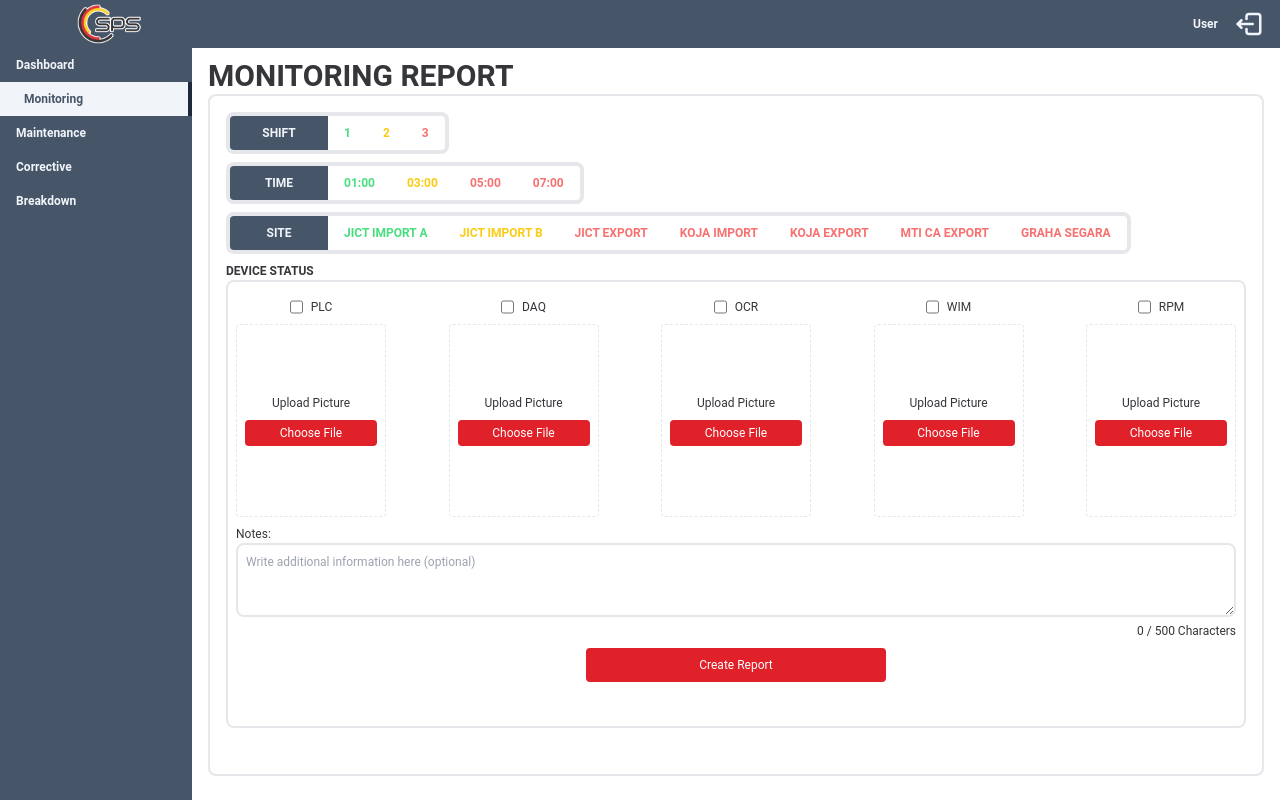
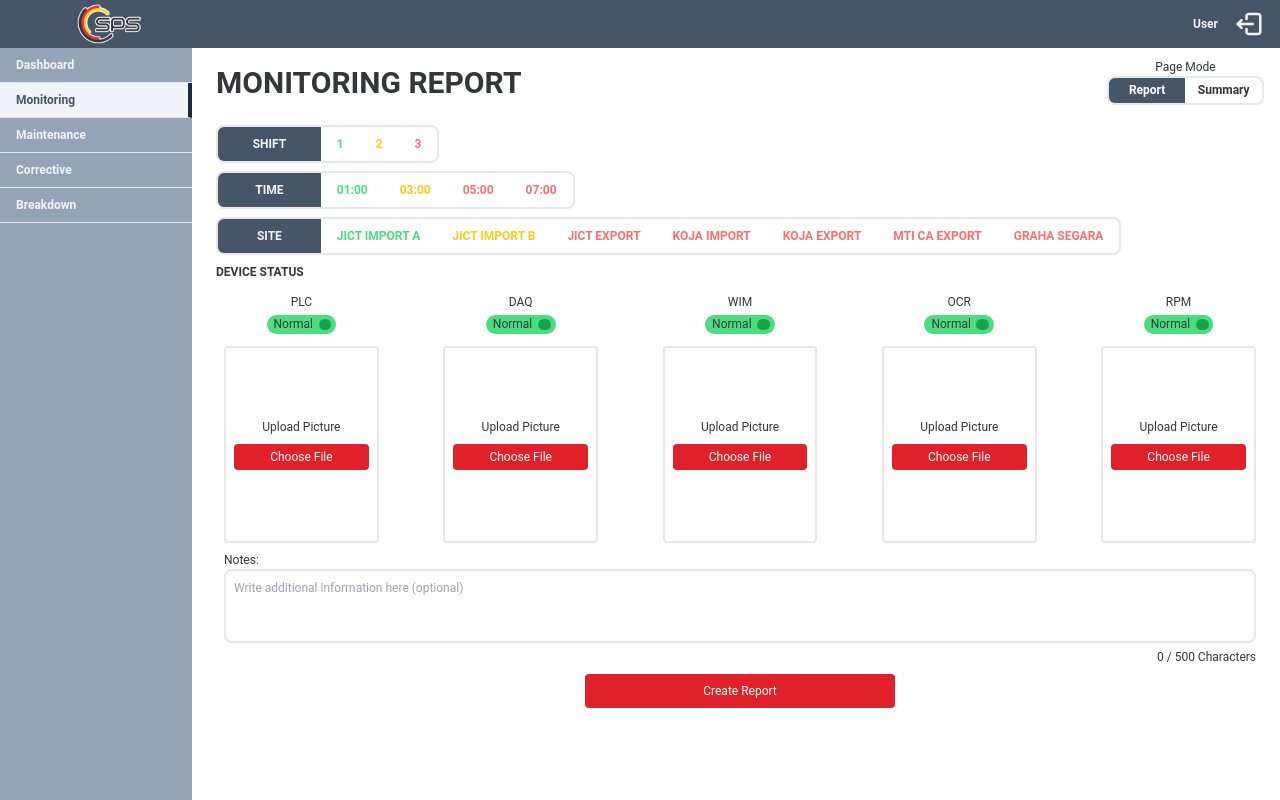
Before and after one commit to ibnusyadzali/oncheck, a React (Create React App) app in the folder frontend/: page /monitoring in a window 1280 px wide. Built offline with nearby package versions, Linux system fonts and the light colour scheme.

Commit message:
toggle button, page mode, keterangan tambahan device status, mulai summary report page

```diff
--- a/frontend/src/components/Input.jsx
+++ b/frontend/src/components/Input.jsx
@@ -7,7 +7,7 @@ const Input = ({ type, placeholder, value, onChange, className }) => {
       placeholder={placeholder}
       value={value}
       onChange={onChange}
-      className={`my-2 py-1 px-2 border-2 rounded-md border-slate-300  ${className}`}
+      className={`mb-2 py-1 px-2 border-2 rounded-md border-slate-200  ${className}`}
     />
   );
 };
--- a/frontend/src/components/Label.jsx
+++ b/frontend/src/components/Label.jsx
@@ -5,7 +5,7 @@ const Label = ({ text, htmlFor, className}) => {
     <div>
       <label
       htmlFor={htmlFor}
-      className={` ${className}`}
+      className={`${className}`}
       >
         {text}
       </label>
--- a/frontend/src/components/NavBar.jsx
+++ b/frontend/src/components/NavBar.jsx
@@ -65,13 +65,13 @@ const NavBar = () => {
           />
         </div>
       </div>
-      <div className="bg-slate-600 w-[15%] h-[94%] fixed top-[6%]">
+      <div className="bg-slate-400 w-[15%] h-[94%] fixed top-[6%]">
         <ul className="font-semibold text-slate-100">
           {sidevar.map(({ id, to, page }) => (
             <li
               key={id}
-              className={`cursor-pointer pl-4 py-2 hover:bg-slate-100 hover:text-slate-600 hover:pl-6 ${
-                location.pathname === to ? "border-r-4 border-slate-800 bg-slate-100 text-slate-600 pl-6" : ""
+              className={`cursor-pointer border-b-[1px] border-slate-200 pl-4 py-2 hover:bg-slate-100 hover:text-slate-600 hover:pl-6 ${
+                location.pathname === to ? "border-r-4 border-r-slate-800 bg-slate-100 text-slate-600" : ""
               } duration-200`}
               onClick={() => navigate(to)}
             >
--- a/frontend/src/components/OptionButton.jsx
+++ b/frontend/src/components/OptionButton.jsx
@@ -4,7 +4,7 @@ const OptionButton = ({ name, buttonArray, onClick, flag }) => {
     // console.log(buttonArray)
   return (
     <div>
-        <button disabled className="w-[10%] py-2 px-4 font-semibold rounded-s-lg bg-slate-600 text-slate-100 border-s-4 border-y-4">
+        <button disabled className="w-[10%] py-2 px-4 font-semibold rounded-s-lg bg-slate-600 text-slate-100 border-s-2 border-y-2">
             {name}
         </button>
         {buttonArray.map(({id, content, className, disabled, status}) => (
@@ -13,7 +13,7 @@ const OptionButton = ({ name, buttonArray, onClick, flag }) => {
             className={`px-4 py-2 font-semibold hover:bg-slate-200 duration-200
                 ${status === "complete" && flag == content ? "bg-green-400 text-slate-100 hover:text-green-400" : status === "complete" ? "text-green-400" : ""}
                 ${status === "incomplete" && flag == content ? "bg-yellow-400 text-slate-100 hover:text-yellow-400" : status === "incomplete" ? "text-yellow-400" : ""}
-                ${status === "empty" && flag == content ? "bg-red-400 text-slate-100 hover:text-red-400" : status === "empty" ? "text-red-400" : ""}
+                ${status === "empty" && flag == content ? "bg-primary text-slate-100 hover:text-primary" : status === "empty" ? "text-red-400" : ""}
                 ${flag == content && "text-slate-100" }
              ${className}`}
             onClick={(event) => onClick(event,content)}
--- /dev/null
+++ b/frontend/src/components/SwitchButton.jsx
@@ -0,0 +1,52 @@
+import React from "react";
+
+const SwitchButton = ({ deviceState, onClick }) => {
+  const deviceArray = Object.entries(deviceState).map(
+    ([key, value], index) => ({
+      id: index,
+      deviceName: key,
+      state: value,
+    })
+  );
+  return (
+    <ul className="w-full h-1/4 my-1 flex flex-row justify-between ">
+      {deviceArray.map(({ id, deviceName, state }) => (
+        <li
+          key={id}
+          className="w-[15%] h-[100%] flex flex-col gap-1 items-center"
+        >
+          <label
+            htmlFor={`switchButton${id}`}
+            className="cursor-pointer uppercase"
+          >
+            {deviceName}
+          </label>
+          <button
+            id={`switchButton${id}`}
+            onClick={(event) => onClick(event, id)}
+            className={`relative duration-300 w-[45%] h-[40%] p-1 px-2 ${
+              state ? "bg-green-400" : "bg-red-400"
+            } rounded-full flex flex-row hover:ring-2 hover:ring-tertiary`}
+          >
+            <div
+              className={`absolute flex flex-col justify-center inset-0 w-[50%] h-[100%] transform transition-transform duration-300
+                ${state ? "translate-x-[20%]" : "translate-x-[80%]"}`}
+            >
+              {state ? "Normal" : "Down"}
+            </div>
+            <div
+              className={`absolute w-[30%] h-[100%] inset-0 rounded-full transform transition-transform duration-300 border-4
+                ${
+                  state
+                    ? "bg-green-600 border-green-400 translate-x-[230%]"
+                    : "bg-primary border-red-400 translate-x-0"
+                }`}
+            ></div>
+          </button>
+        </li>
+      ))}
+    </ul>
+  );
+};
+
+export default SwitchButton;
--- a/frontend/src/components/UploadImage.jsx
+++ b/frontend/src/components/UploadImage.jsx
@@ -11,7 +11,7 @@ const UploadImage = ({
   index,
 }) => {
   return (
-    <li className="w-[15%] h-[100%] flex flex-col justify-between border border-dashed rounded p-2">
+    <li className="w-[15%] h-[100%] flex flex-col justify-between border-2 rounded p-2">
       <input
         key={inputKey}
         ref={fileInputRef}
@@ -25,7 +25,7 @@ const UploadImage = ({
         <div className="group relative">
           <p className="text-sm w-full truncate">
             {loadingState ? "Uploading file..." : fileName}{" "}
-            <span className="absolute hidden group-hover:block bg-slate-600 text-white text-sm rounded p-2 shadow-lg z-10 w-max -left-[6%] transform translate-y-0">
+            <span className="whitespace-normal max-w text-center absolute hidden group-hover:block bg-slate-600 text-white text-sm rounded p-1 shadow-lg z-10 -left-[6%] transform translate-y-0 translate-x-[2.5%]">
               {fileName}
             </span>
           </p>
--- a/frontend/src/views/MonitoringPage.jsx
+++ b/frontend/src/views/MonitoringPage.jsx
@@ -8,6 +8,8 @@ import OptionButton from "../components/OptionButton";
 import Label from "../components/Label";
 import UploadImage from "../components/UploadImage";
 import Button from "../components/Button";
+import SwitchButton from "../components/SwitchButton";
+import Input from "../components/Input";
 
 const MonitoringPage = () => {
   const [loading, setLoading] = useState(false);
@@ -47,20 +49,27 @@ const MonitoringPage = () => {
     }
   };
 
-  // device checkbox
-  const [deviceStates, setDeviceStates] = useState({
-    plc: false,
-    daq: false,
-    wim: false,
-    ocr: false,
-    rpm: false,
+  // device state
+  const [deviceStatesButton, setDeviceStatesButton] = useState({
+    plc: true,
+    daq: true,
+    wim: true,
+    ocr: true,
+    rpm: true,
   });
-  const handleCheckboxChange = (event, deviceId) => {
-    const { checked } = event.target;
-    setDeviceStates((prevState) => ({
-      ...prevState,
-      [deviceId]: checked,
-    }));
+  const handleSwitchChange = (event, id) => {
+    event.preventDefault();
+    setDeviceStatesButton((prevState) => {
+      const deviceArray = Object.entries(prevState);
+      const updatedDeviceArray = deviceArray.map(([key, value], index) => {
+        if (index === id) {
+          return [key, !value];
+        }
+        return [key, value];
+      });
+
+      return Object.fromEntries(updatedDeviceArray);
+    });
   };
 
   // device status notes
@@ -160,21 +169,30 @@ const MonitoringPage = () => {
     }
   };
 
+  // page mode toogler
+  const [pageMode, setPageMode] = useState(true);
+  const handleTogglePage = (event, value) => {
+    event.preventDefault();
+    if (pageMode !== value) {
+      setPageMode(!pageMode);
+    }
+  };
+
   // submit report
   const handleSubmitReport = (event) => {
     event.preventDefault();
     try {
-        const devicesStatus = []
-        Object.keys(deviceStates).forEach((key,index) => {
+      const devicesStatus = [];
+      Object.keys(deviceStatesButton).forEach((key, index) => {
         const device = {
           deviceId: index + 1,
           deviceName: key,
-                deviceState: deviceStates[key],
+          deviceState: deviceStatesButton[key],
           deviceStateImageFile: deviceImages[index].compressedImage,
-                deviceStatePreviewImage: deviceImages[index].preview
-            }
-            devicesStatus.push(device)
-        })
+          deviceStatePreviewImage: deviceImages[index].preview,
+        };
+        devicesStatus.push(device);
+      });
       const submittedMonitoringReport = {
         user: "username",
         shift,
@@ -182,35 +200,78 @@ const MonitoringPage = () => {
         createdReportTime: new Date().toLocaleString(),
         site,
         devicesStatus,
-            notes
-        }
+        notes,
+      };
       // const result = submittedMonitoringReport.devicesStatus = devicesStatus
-        console.log(submittedMonitoringReport)
+      console.log(submittedMonitoringReport);
     } catch (error) {
       console.log(error);
     }
   };
+  const handleSubmitSummary = (event) => {
+    event.preventDefault();
+    try {
+    } catch (error) {
+      console.log(error);
+    }
+  };
+
+  // site state
+  const [siteStatesButton, setSiteStatesButton] = useState({
+    "JICT Import A": true,
+    "JICT Import B": true,
+    "JICT Export": true,
+    "KOJA Import": true,
+    "KOJA Export": true,
+    "MTI CA Export": true,
+    "GRAHA SEGARA": true,
+  });
+  const handleSwitchChangeSite = (event, id) => {
+    event.preventDefault();
+    setSiteStatesButton((prevState) => {
+      const siteArray = Object.entries(prevState);
+      const updatedSiteArray = siteArray.map(([key, value], index) => {
+        if (index === id) {
+          return [key, !value];
+        }
+        return [key, value];
+      });
+
+      return Object.fromEntries(updatedSiteArray);
+    });
+  };
+
+  // total scan
+  const [siteTotalScanned, setSiteTotalScanned] = useState([
+    { siteName: "JICT Import A", totalScan: 0 },
+    { siteName: "JICT Import B", totalScan: 0 },
+    { siteName: "JICT Export", totalScan: 0 },
+    { siteName: "KOJA Import", totalScan: 0 },
+    { siteName: "KOJA Export", totalScan: 0 },
+    { siteName: "MTI CA Export", totalScan: 0 },
+    { siteName: "GRAHA SEGARA", totalScan: 0 },
+  ]);
 
   // hardcode data
   const shiftButtonList = [
     {
       id: 1,
       content: "1",
-      className: "border-y-4",
+      className: "border-y-2",
       disabled: false,
       status: "complete",
     },
     {
       id: 2,
       content: "2",
-      className: "border-y-4",
+      className: "border-y-2",
       disabled: false,
       status: "incomplete",
     },
     {
       id: 3,
       content: "3",
-      className: "border-y-4 border-e-4 rounded-e-lg",
+      className: "border-y-2 border-e-2 rounded-e-lg",
       disabled: false,
       status: "empty",
     },
@@ -219,28 +280,28 @@ const MonitoringPage = () => {
     {
       id: 1,
       content: shift == 1 ? "09:00" : shift == 2 ? "17:00" : "01:00",
-      className: "border-y-4",
+      className: "border-y-2",
       disabled: false,
       status: "complete",
     },
     {
       id: 2,
       content: shift == 1 ? "11:00" : shift == 2 ? "19:00" : "03:00",
-      className: "border-y-4",
+      className: "border-y-2",
       disabled: false,
       status: "incomplete",
     },
     {
       id: 3,
       content: shift == 1 ? "13:00" : shift == 2 ? "21:00" : "05:00",
-      className: "border-y-4",
+      className: "border-y-2",
       disabled: false,
       status: "empty",
     },
     {
       id: 4,
       content: shift == 1 ? "15:00" : shift == 2 ? "23:00" : "07:00",
-      className: "border-y-4 border-e-4 rounded-e-lg",
+      className: "border-y-2 border-e-2 rounded-e-lg",
       disabled: false,
       status: "empty",
     },
@@ -249,88 +310,51 @@ const MonitoringPage = () => {
     {
       id: 1,
       content: "JICT IMPORT A",
-      className: "border-y-4",
+      className: "border-y-2",
       disabled: false,
       status: "complete",
     },
     {
       id: 2,
       content: "JICT IMPORT B",
-      className: "border-y-4",
+      className: "border-y-2",
       disabled: false,
       status: "incomplete",
     },
     {
       id: 3,
       content: "JICT EXPORT",
-      className: "border-y-4",
+      className: "border-y-2",
       disabled: false,
       status: "empty",
     },
     {
       id: 4,
       content: "KOJA IMPORT",
-      className: "border-y-4",
+      className: "border-y-2",
       disabled: false,
       status: "empty",
     },
     {
       id: 5,
       content: "KOJA EXPORT",
-      className: "border-y-4",
+      className: "border-y-2",
       disabled: false,
       status: "empty",
     },
     {
       id: 6,
       content: "MTI CA EXPORT",
-      className: "border-y-4",
+      className: "border-y-2",
       disabled: false,
       status: "empty",
     },
     {
       id: 7,
       content: "GRAHA SEGARA",
-      className: "border-y-4 border-e-4 rounded-e-lg",
+      className: "border-y-2 border-e-2 rounded-e-lg",
       disabled: false,
       status: "empty",
-    },
-  ];
-  const deviceCheckList = [
-    {
-      id: 1,
-      deviceId: "plc",
-      deviceName: "PLC",
-      className: "",
-      disabled: false,
-    },
-    {
-      id: 2,
-      deviceId: "daq",
-      deviceName: "DAQ",
-      className: "",
-      disabled: false,
-    },
-    {
-      id: 3,
-      deviceId: "ocr",
-      deviceName: "OCR",
-      className: "",
-      disabled: false,
-    },
-    {
-      id: 4,
-      deviceId: "wim",
-      deviceName: "WIM",
-      className: "",
-      disabled: false,
-    },
-    {
-      id: 5,
-      deviceId: "rpm",
-      deviceName: "RPM",
-      className: "",
-      disabled: false,
     },
   ];
 
@@ -342,16 +366,41 @@ const MonitoringPage = () => {
     // console.log(rpm, "rpm in hooks");
     // console.log(deviceStates, "deviceStates in hooks");
     // console.log(deviceImages, "deviceImages in hooks");
-  }, [deviceImages]);
+  }, []);
   return (
     // <LoadingScreen />
 
-    <div className="pl-[15%] pt-[3.3%] h-screen">
-      <div className="m-4 h-[96.7%] text-tertiary">
-        <PageName text="MONITORING REPORT" className="" />
+    <div className="pl-[15%] pt-[3.3%] ml-2 h-screen">
+      <div className="m-4 h-[95%] text-tertiary">
+        <div className="h-[7%] flex flex-row justify-between">
+          <PageName
+            text="MONITORING REPORT"
+            className="h-full flex flex-col justify-center text-center"
+          />
+          <div className="w-[15%] h-[75%]">
+            <p className="w-full text-center">Page Mode</p>
+            <div className="w-full h-[75%] flex flex-row font-semibold rounded-lg hover:ring-2 hover:border-0 hover:ring-tertiary duration-200">
+              <button
+                className={`w-[50%] border-s-2 hover:bg-slate-200 hover:text-tertiary border-y-2 rounded-s-lg duration-200
+                    ${pageMode && "bg-slate-600 text-white"}`}
+                onClick={(event) => handleTogglePage(event, true)}
+              >
+                Report
+              </button>
+              <button
+                className={`w-[50%] border-e-2 hover:bg-slate-200 hover:text-tertiary border-y-2 rounded-e-lg duration-200
+                     ${!pageMode && "bg-slate-600 text-white"}`}
+                onClick={(event) => handleTogglePage(event, false)}
+              >
+                Summary
+              </button>
+            </div>
+          </div>
+        </div>
+        {pageMode ? (
           <form
             onSubmit={handleSubmitReport}
-          className="p-4 w-full h-[93%] border-2 rounded-lg flex flex-col gap-2"
+            className="pt-4 w-full h-[93%] flex flex-col gap-2"
           >
             <div className="w-full">
               <OptionButton
@@ -381,14 +430,15 @@ const MonitoringPage = () => {
               <Label
                 htmlFor=""
                 className="font-semibold text-tertiary"
-              text="DEVICE STATUS"
+                text={`DEVICE STATUS${
+                  site ? ": " + site + ", shift " + shift + " at " + time : ""
+                } `}
               />
-            <div className="p-2 h-[95%] border-2 rounded-lg flex flex-col justify-between">
+              <div className="p-2 h-[95%] flex flex-col justify-between">
                 <div className="w-full h-[45%]">
-                <DeviceCheckBox
-                  deviceArray={deviceCheckList}
-                  onChange={handleCheckboxChange}
-                  state={deviceStates}
+                  <SwitchButton
+                    deviceState={deviceStatesButton}
+                    onClick={handleSwitchChange}
                   />
                   <ul className="w-full h-[100%] flex flex-row justify-between">
                     {deviceImages.map((device, index) => {
@@ -399,7 +449,7 @@ const MonitoringPage = () => {
                           onChange={handleDevicesImageUpload}
                           fileName={device.fileName}
                           onClick={handleDevicesCancelUpload}
-                        loadingState={false} // Update this if you have a loading state
+                          loadingState={false}
                           inputKey={device.inputKey}
                           fileInputRef={fileInputRefs.current[index]}
                           index={index}
@@ -408,7 +458,7 @@ const MonitoringPage = () => {
                     })}
                   </ul>
                 </div>
-              <div className="w-full h-[45%]">
+                <div className="w-full h-[40%] mt-2">
                   <p className="text-tertiary w-full flex justify-start">
                     Notes:
                   </p>
@@ -420,12 +470,12 @@ const MonitoringPage = () => {
                     value={notes}
                     onChange={handleChangeNotes}
                     placeholder="Write additional information here (optional)"
-                  className="w-full p-2 border-2 rounded-lg"
+                    className="w-full p-2 border-2 rounded-lg resize-none"
                   />
                   <div className="text-tertiary w-full flex justify-end">
                     {notes.length} / 500 Characters
                   </div>
-                <div className="w-full flex justify-center my-2">
+                  <div className="w-full flex justify-center mt-2">
                     <Button
                       type="submit"
                       text="Create Report"
@@ -436,6 +486,68 @@ const MonitoringPage = () => {
               </div>
             </div>
           </form>
+        ) : (
+          <form
+            onSubmit={handleSubmitSummary}
+            className="pt-4 w-full h-[93%] flex flex-col gap-2 bg-yellow-200"
+          >
+            <div className="flex flex-col bg-blue-400 mb-4">
+              <h2 className="font-semibold text-2xl w-full text-center">
+                SUMMARY
+              </h2>
+              <h3 className="font-semibold text-xl w-full text-center">
+                SHIFT {shift}
+              </h3>
+            </div>
+            <div className="w-full h-2/3 py-4 border-2">
+              <div className="w-full h-1/2 border-2">
+                <SwitchButton
+                  deviceState={siteStatesButton}
+                  onClick={handleSwitchChangeSite}
+                />
+                <div className="w-full flex flex-row ">
+                  {siteTotalScanned.map((item, index) => (
+                    <div className="w-[15%] text-center">
+                      <Label
+                        htmlFor={`totalScan${index}`}
+                        text="Total Scanned"
+                      />
+                      <Input
+                        id={`totalScan${index}`}
+                        type="number"
+                        placeholder="Input here"
+                        className="w-[70%] text-center placeholder:text-center px-0"
+                      />
+                    </div>
+                  ))}
+                </div>
+              </div>
+              <p className="text-tertiary w-full px-2 flex justify-start">
+                    Notes:
+                  </p>
+                  <textarea
+                    name="status Notes"
+                    id="statusNotes"
+                    rows="3"
+                    maxLength="500"
+                    value={notes}
+                    onChange={handleChangeNotes}
+                    placeholder="Write additional information here (optional)"
+                    className="w-[98%] mx-2 p-2 border-2 rounded-lg resize-none"
+                  />
+                  <div className="text-tertiary w-full flex justify-end">
+                    {notes.length} / 500 Characters
+                  </div>
+                  <div className="w-full flex justify-center mt-2">
+                    <Button
+                      type="submit"
+                      text="Create Report"
+                      className="w-[30%] text-white hover:text-tertiary bg-primary hover:bg-opacity-90 focus:bg-opacity-90 focus:outline-none hover:ring-2 focus:ring-2 focus:ring-tertiary hover:ring-tertiary disabled:bg-gray-400 disabled:cursor-not-allowed duration-200"
+                    />
+                  </div>
+            </div>
+          </form>
+        )}
       </div>
     </div>
   );
```
Also changed, not shown: frontend/src/views/LoginPage.jsx (+6 -6 lines). Lines whose indentation alone changed are shown as unchanged.
